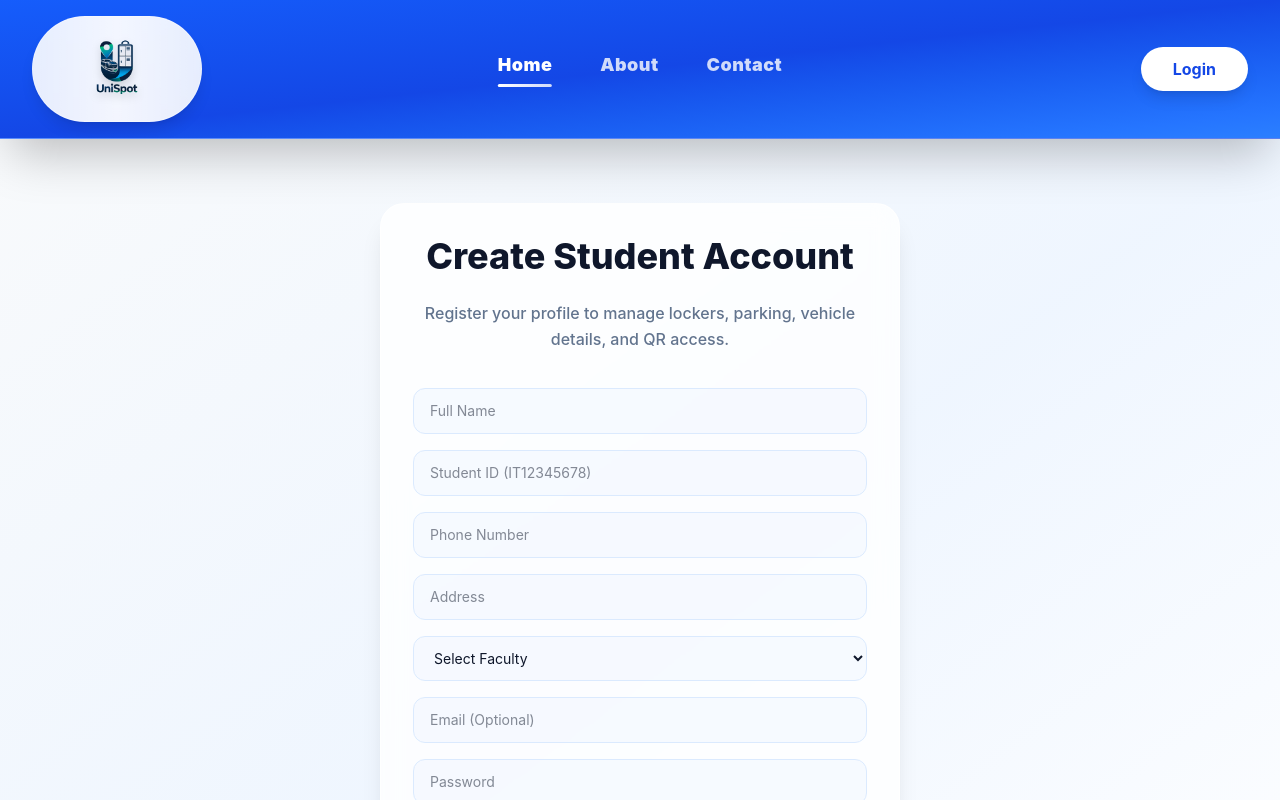
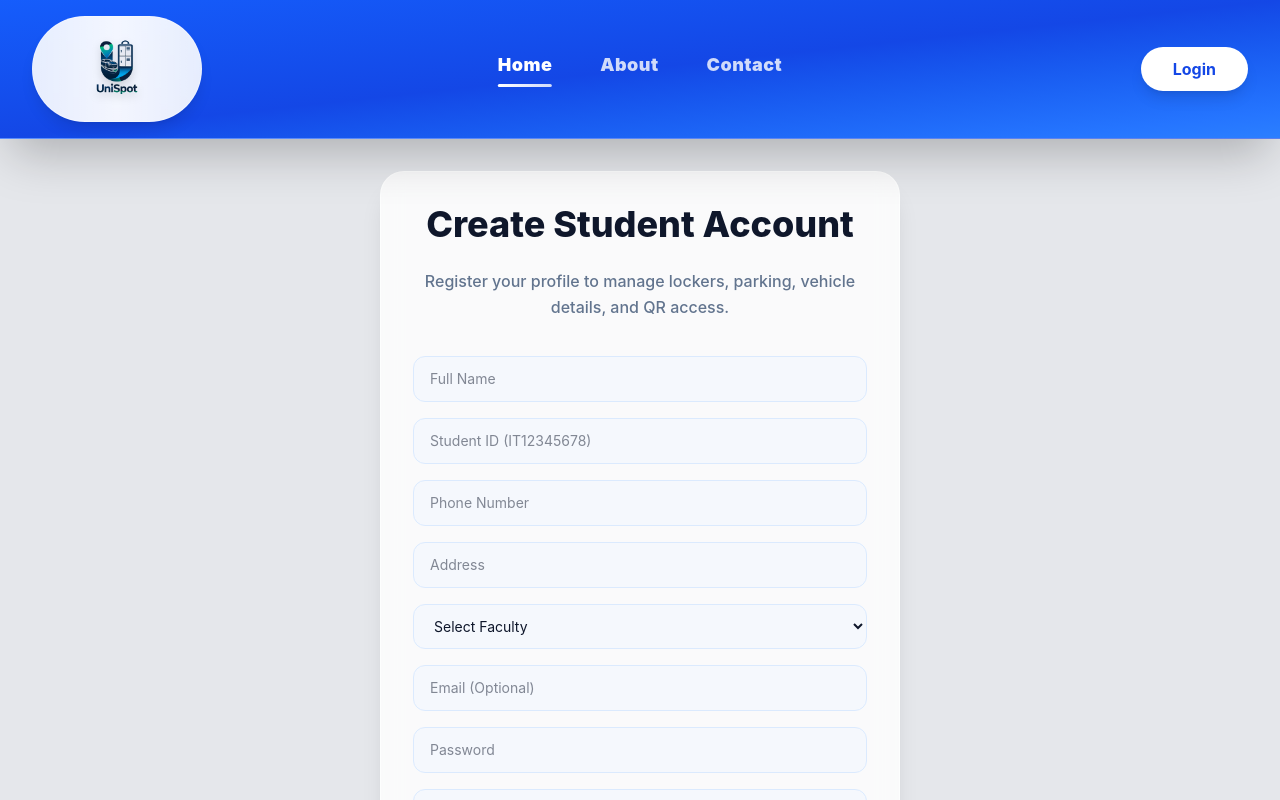
Before and after one commit to shenalsnr/UniSpot, a React app in the folder frontend/: page /student-register in a window 1280 px wide. Shown: the top 800 px of the page. Built offline with nearby package versions, Linux system fonts and the light colour scheme; the HTML template or start-up script is replaced by a standard one.

Commit message:
register error fix

```diff
--- a/frontend/src/components/Students/StudentRegister.jsx
+++ b/frontend/src/components/Students/StudentRegister.jsx
@@ -103,7 +103,7 @@ const StudentRegister = () => {
   return (
     <>
       <PublicNavbar />
-      <div className="flex justify-center items-center p-8 min-h-[calc(100vh-100px)] bg-linear-to-br from-slate-50 via-blue-50 to-white relative overflow-hidden">
+
         <form className="w-full max-w-130 p-8 bg-white/80 backdrop-blur-md border border-white/65 rounded-3xl shadow-xl flex flex-col gap-4 animate-fade-in transition-all duration-300 relative z-10 mx-auto my-8" onSubmit={submitHandler}>
           <h2 className="mb-2 text-3xl md:text-4xl text-center text-slate-900 font-extrabold">Create Student Account</h2>
           <p className="mb-5 text-center text-slate-500 leading-relaxed font-medium">
@@ -134,7 +134,7 @@ const StudentRegister = () => {
 
           <button type="submit" className="w-full bg-[oklch(48.8%_0.243_264.376)] text-white shadow-lg shadow-blue-600/20 rounded-xl px-4 py-3 font-bold transition-all duration-300 hover:-translate-y-1 hover:scale-[1.02] hover:shadow-xl hover:shadow-blue-600/30 hover:opacity-90">Register Now</button>
         </form>
-      </div>
+
     </>
   );
 };
```
